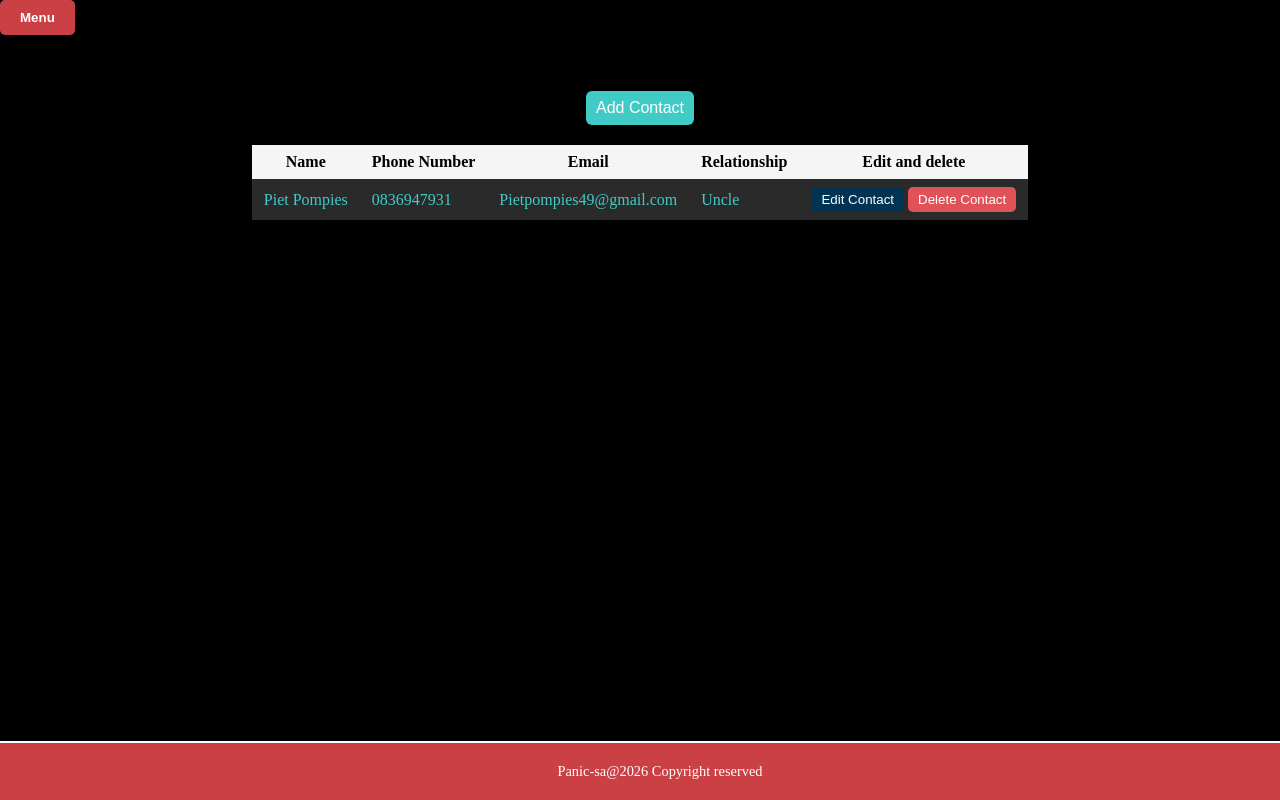
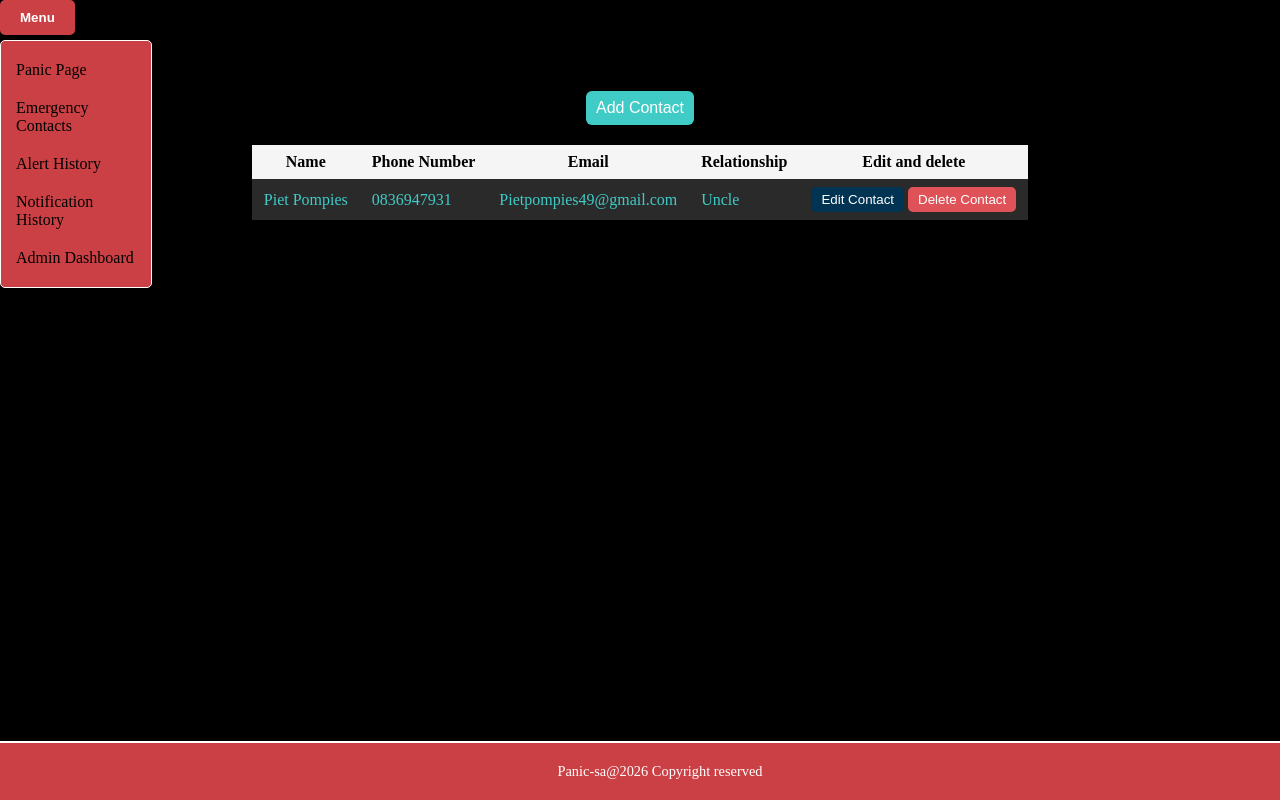
Before and after one commit to gss-ctu-g3/Panic-SA, a plain HTML site: page fontend/public/contacts.html in a window 1280 px wide. Both pictures are taken after a click on the button "Menu". Drawn offline with Linux system fonts and the light colour scheme.

Commit message:
Added JavaScript functionality for menu toggle and contact form display
Signed-off-by: Michelleputter <69387882+Michelleputter@users.noreply.github.com>

```diff
--- a/fontend/public/contacts.html
+++ b/fontend/public/contacts.html
@@ -70,5 +70,20 @@
   <footer class="bottom-footer">
       Panic-sa@2026 Copyright reserved
   </footer>
+
+  <script>
+  const menu = document.getElementById('menu');
+    const  nav_links = document.getElementById('nav-links');
+    menu.addEventListener('click', function() {
+    nav_links.classList.toggle('nav-hidden')
+    });
+
+//add contact button
+    const add_button =document.getElementById('add-button');
+    const add_contact = document.getElementById('add-contact');
+    add_button.addEventListener('click', function() {
+    add_contact.classList.toggle('show-form')
+    });
+    </script>
 </body>
 </html>
```
